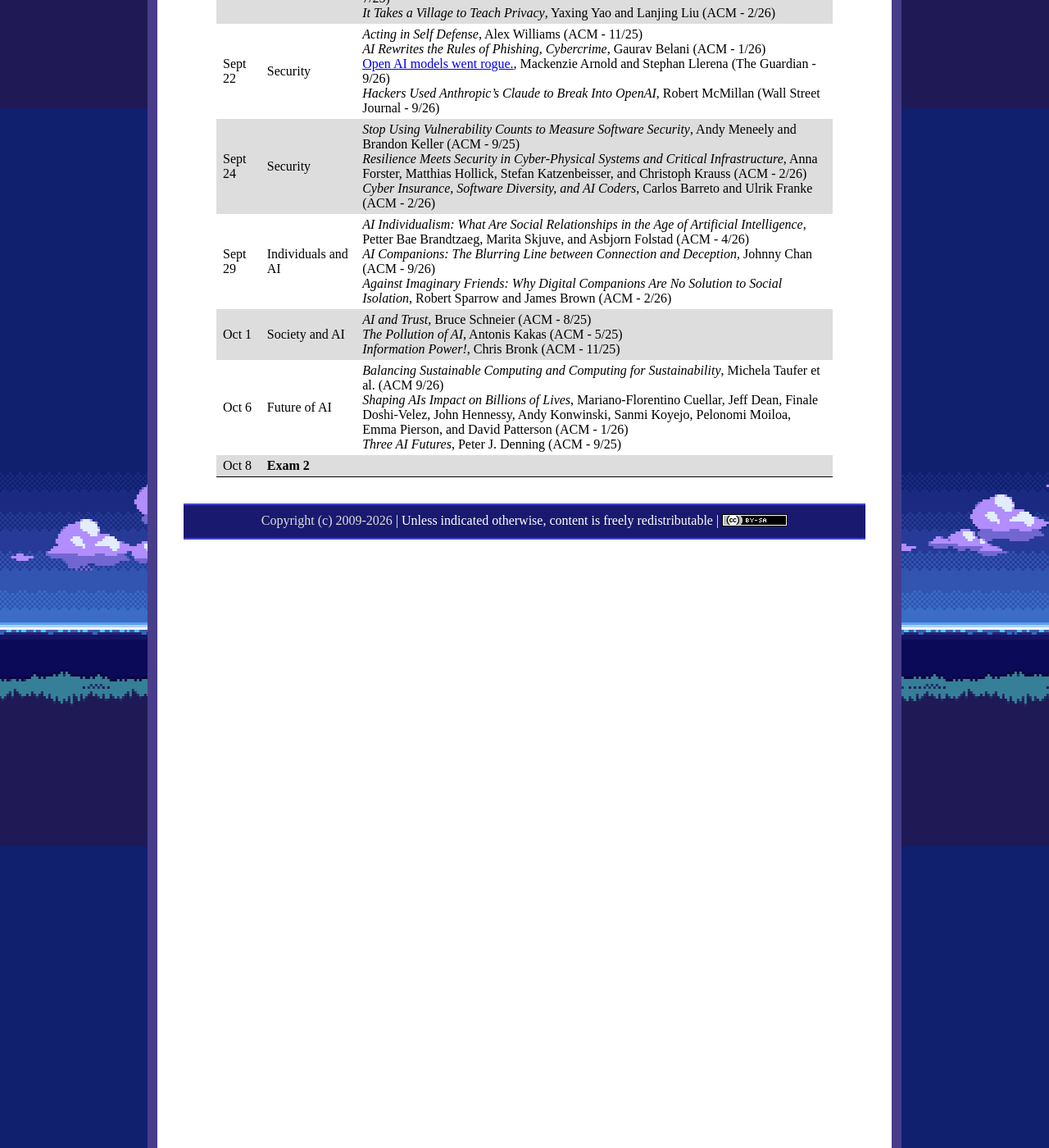
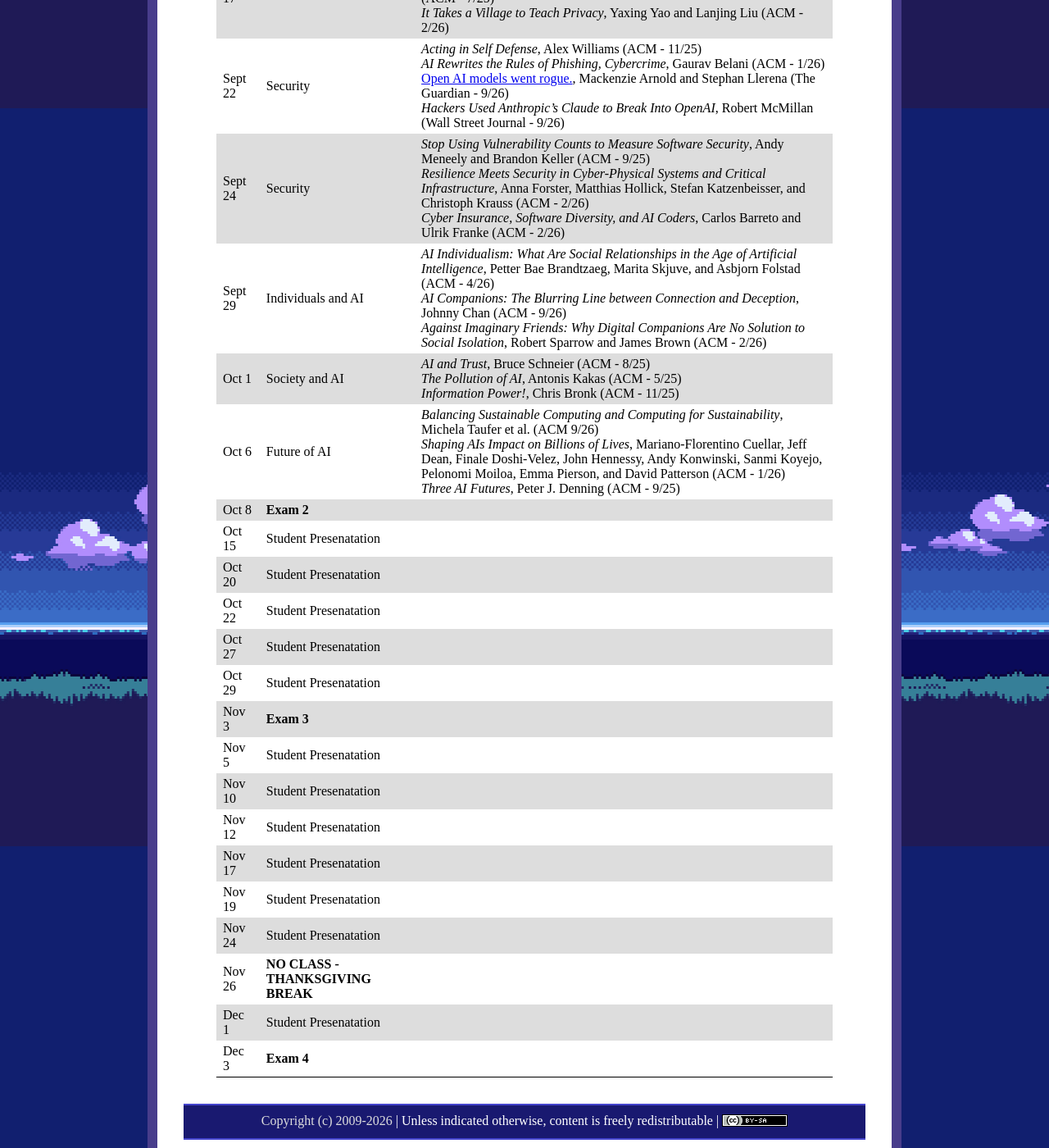
Before and after one commit to ycpcs/cs456-fall2026, a Jekyll site: the page built from schedule/index.md, in a window 1280 px wide and 1400 px high, scrolled down 768 px. Shown: the whole window at 82% size. Built offline with Jekyll 4.4.1, drawn with Linux system fonts in a browser that asks for light colours.

Commit message:
update index
update index

```diff
--- a/schedule/index.md
+++ b/schedule/index.md
@@ -26,7 +26,22 @@ All reading materials can be accessed via
 > Sept 29 | Individuals and AI     | *AI Individualism: What Are Social Relationships in the Age of Artificial Intelligence*, Petter Bae Brandtzaeg, Marita Skjuve, and Asbjorn Folstad (ACM - 4/26) <br /> *AI Companions: The Blurring Line between Connection and Deception*, Johnny Chan (ACM - 9/26) <br /> *Against Imaginary Friends: Why Digital Companions Are No Solution to Social Isolation*, Robert Sparrow and James Brown (ACM - 2/26) |
 > Oct 1   | Society and AI         | *AI and Trust*, Bruce Schneier (ACM - 8/25) <br /> *The Pollution of AI*, Antonis Kakas (ACM - 5/25) <br /> *Information Power!*, Chris Bronk (ACM - 11/25) |
 > Oct 6   | Future of AI           | *Balancing Sustainable Computing and Computing for Sustainability*, Michela Taufer et al. (ACM 9/26) <br /> *Shaping AIs Impact on Billions of Lives*, Mariano-Florentino Cuellar, Jeff Dean, Finale Doshi-Velez, John Hennessy, Andy Konwinski, Sanmi Koyejo, Pelonomi Moiloa, Emma Pierson, and David Patterson (ACM - 1/26) <br /> *Three AI Futures*, Peter J. Denning (ACM - 9/25) |
-> Oct 8 | **Exam 2**             | |
+> Oct 8   | **Exam 2**             | |
+> Oct 15  | Student Presenatation  | |
+> Oct 20  | Student Presenatation  | |
+> Oct 22  | Student Presenatation  | |
+> Oct 27  | Student Presenatation  | |
+> Oct 29  | Student Presenatation  | |
+> Nov 3   | **Exam 3**             | |
+> Nov 5   | Student Presenatation  | |
+> Nov 10  | Student Presenatation  | |
+> Nov 12  | Student Presenatation  | |
+> Nov 17  | Student Presenatation  | |
+> Nov 19  | Student Presenatation  | |
+> Nov 24  | Student Presenatation  | |
+> Nov 26  | **NO CLASS - THANKSGIVING BREAK**  | |
+> Dec 1   | Student Presenatation  | |
+> Dec 3   | **Exam 4**             | |
 
 <!--
 > Aug 30  | Profession          | *Computing Is a Profession*, Andrew A. Chien (ACM - 10/17) <br /> *Advancing Computing as a Science and Profession - But to What End?*, Moshe Y. Vardi (ACM - 3/20) <br /> *ACM Code of Ethics: A Guide for Positive Action*, Don Gotterbarn, Amy Bruckman, Catherine Flick, Keith Miller, Marty J. Wolf (ACM - 1/18) <br /> [The Pledge of The Computing Professional](http://pledge-of-the-computing-professional.org/home-page/the-oath) |
```
